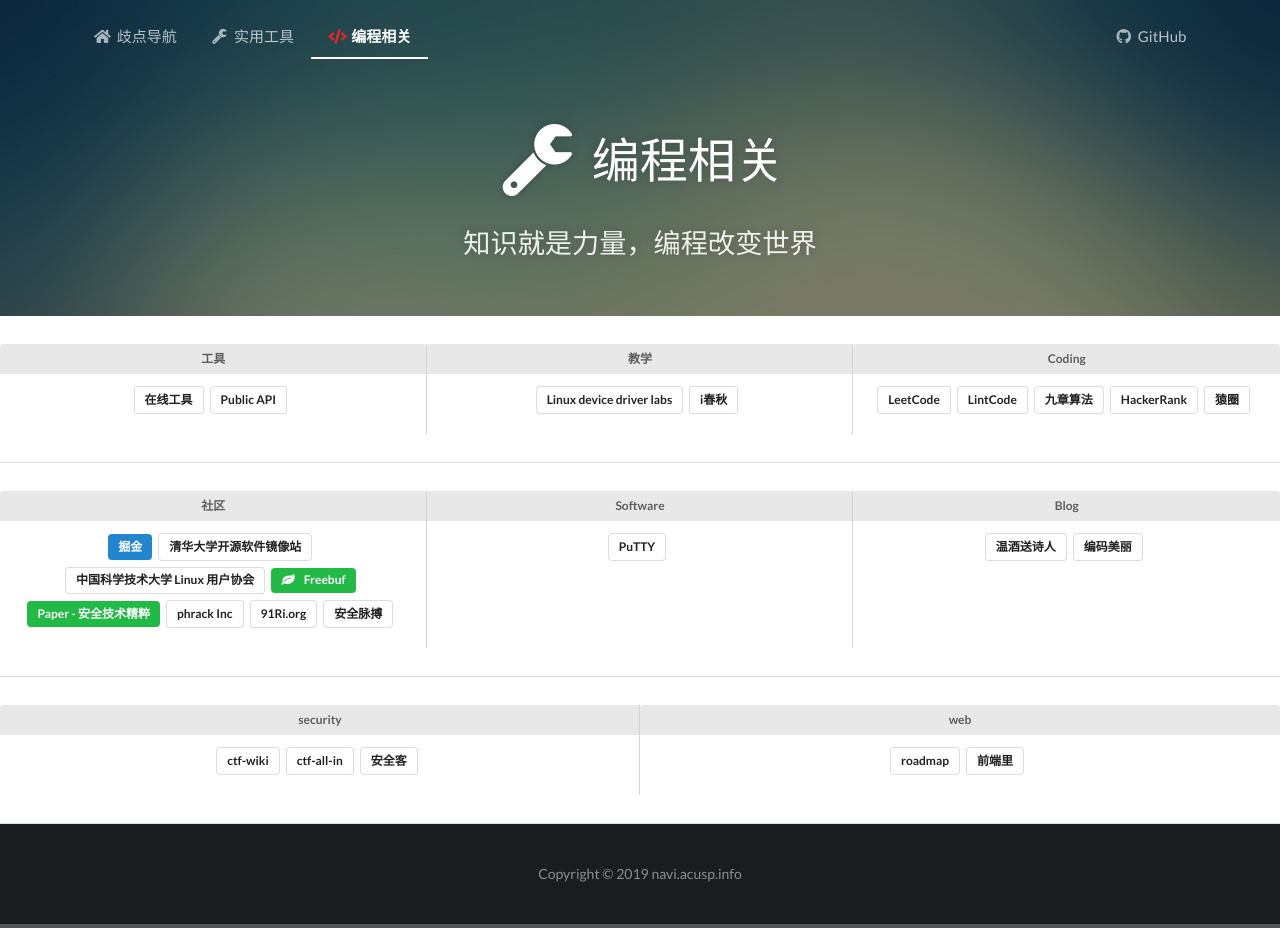
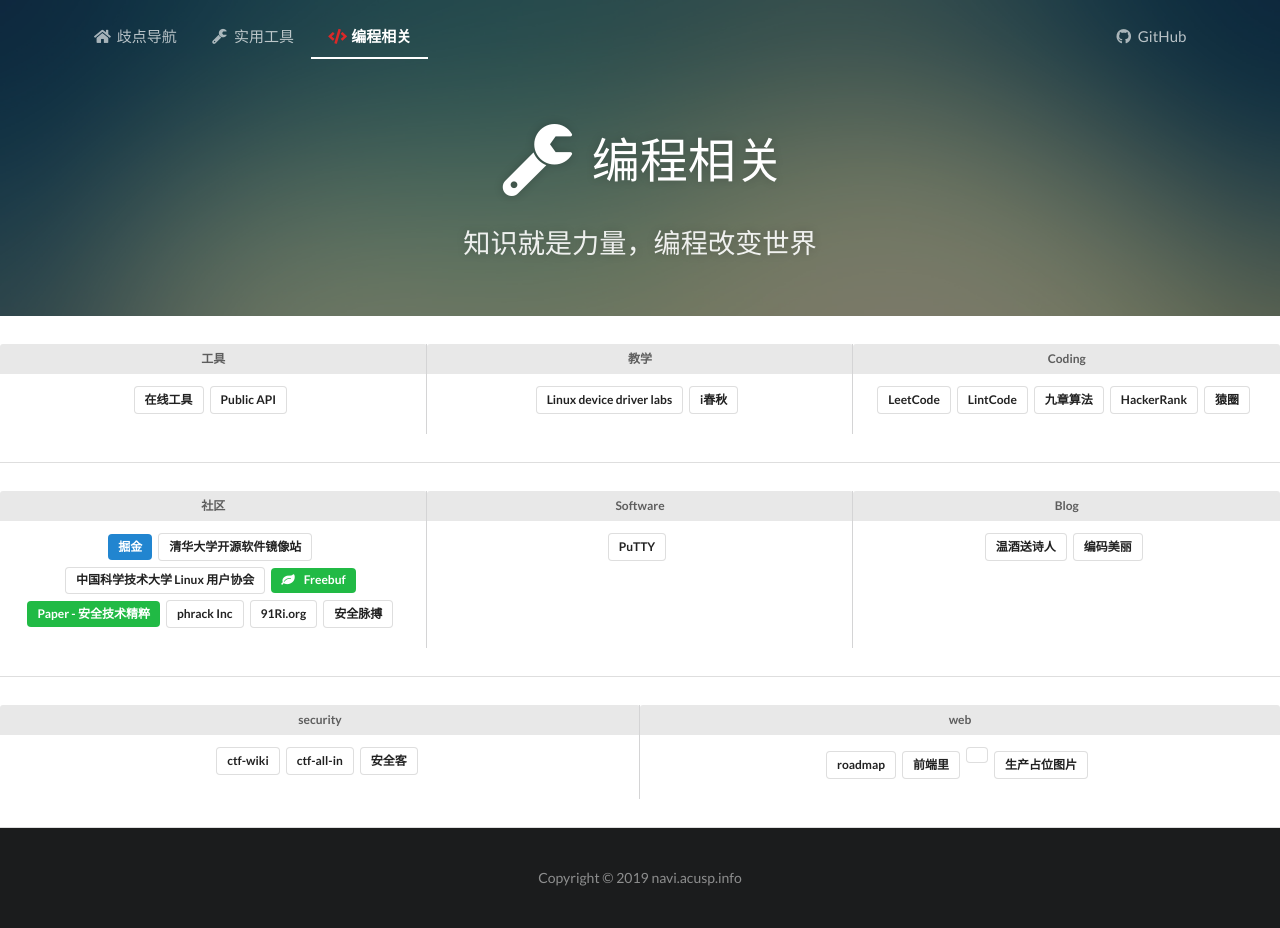
Before and after one commit to acusp/AC-Navi, a Jekyll site: the page built from program/index.html, in a window 1280 px wide. Built offline with Jekyll 4.4.1, drawn with Linux system fonts in a browser that asks for light colours; comment, search, counter and statistics services are not loaded.

Commit message:
Update web links

```diff
--- a/_data/program_links.yml
+++ b/_data/program_links.yml
@@ -123,3 +123,11 @@
     - name: 前端里
       style: basic
       url: http://www.yyyweb.com
+
+    - name: |
+      style: basic
+      url:
+
+    - name: 生产占位图片
+      style: basic
+      url: https://placem.at/
```
